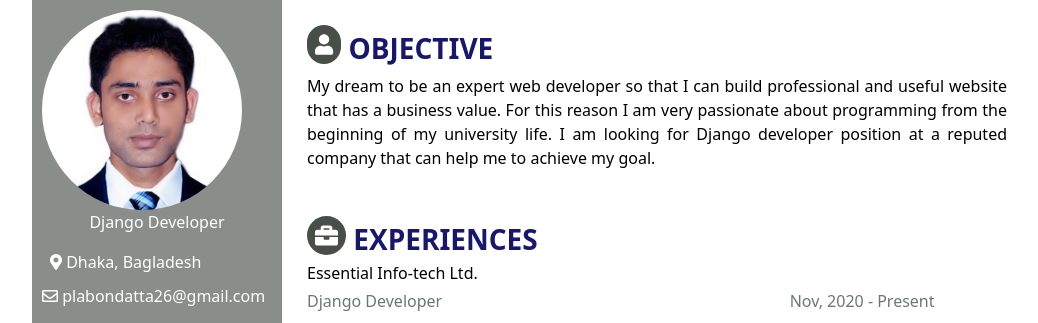
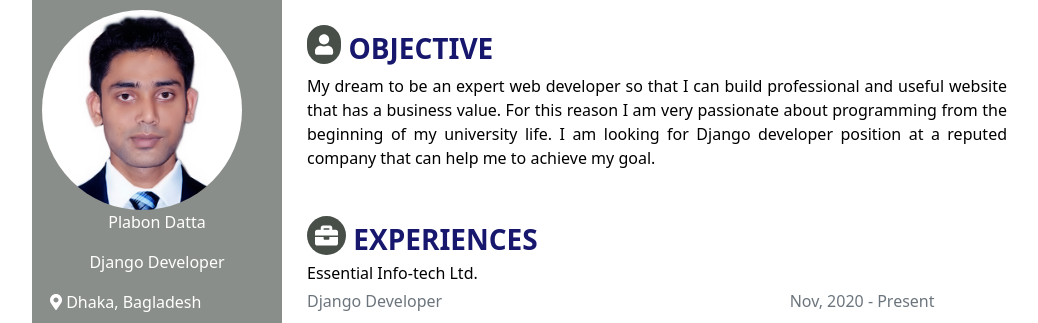
Before and after one commit to plabondatta26/cv, a plain HTML site: page index.html in a window 1280 px wide. Shown: the top 323 px of the page, without its empty margins (108-1146 px from the left). Drawn offline with nearby package versions, Linux system fonts and the light colour scheme.

Commit message:
name added

```diff
--- a/index.html
+++ b/index.html
@@ -17,6 +17,7 @@
                 <div class="col-md-3 personal">
                     <img src="image/PlabonDatta.jpg" class="pp_image">
                     <div class="text-center">
+                        <p>Plabon Datta</p>
                         <p>Django Developer</p>
                     </div>
                     <div class="contact">
```
